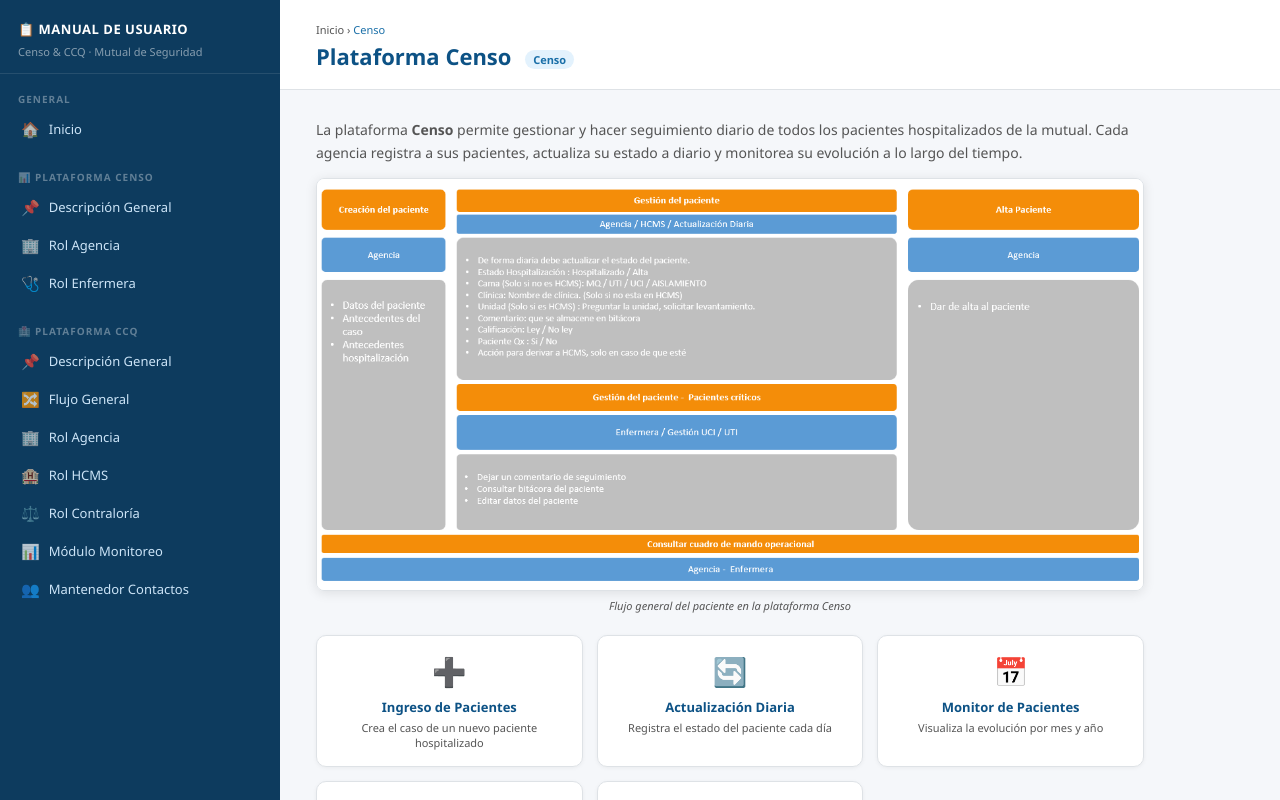
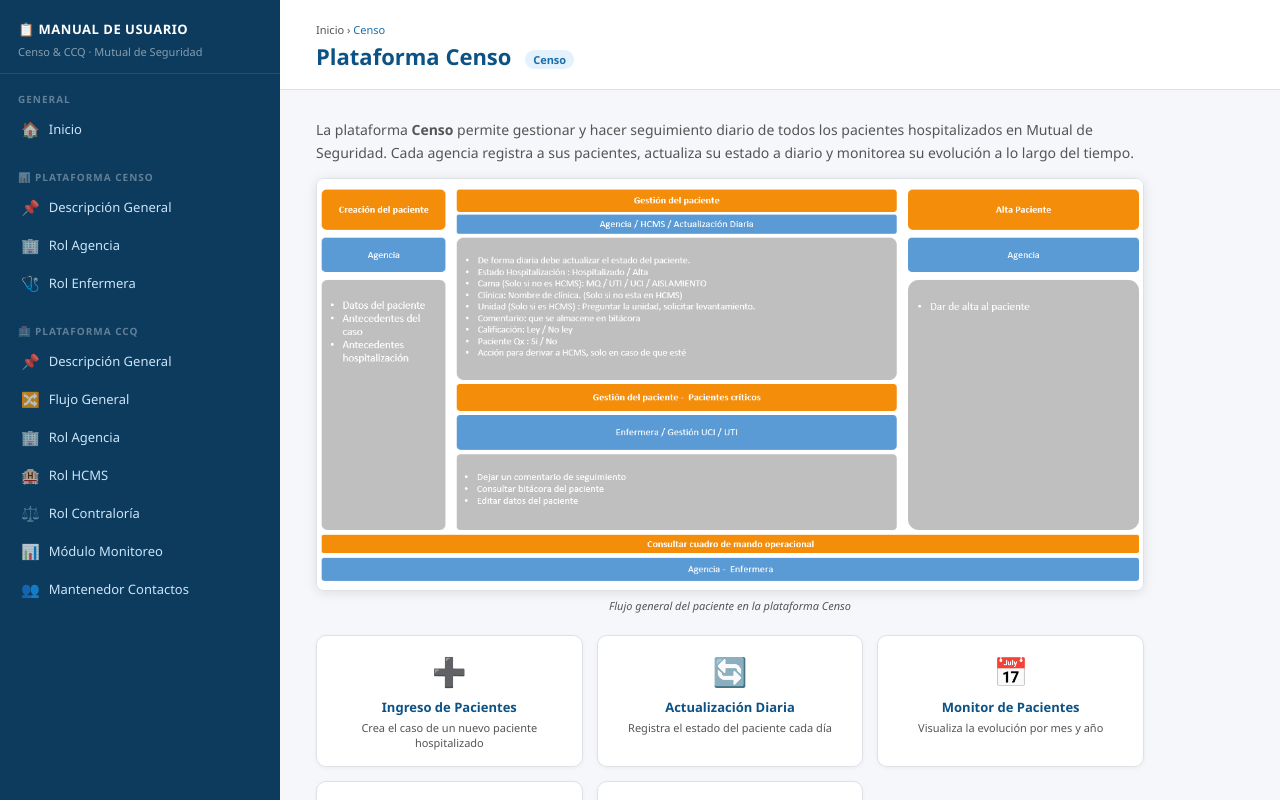
Before and after one commit to OperOnChile/manual-mutual-seguridad-censo-ccq, a plain HTML site: page index.html in a window 1280 px wide. Both pictures are taken after a click on the element 518 px from the left and 306 px from the top of the page. Drawn offline with Linux system fonts and the light colour scheme.

Commit message:
Update index.html

```diff
--- a/index.html
+++ b/index.html
@@ -722,7 +722,7 @@
       <div class="page-title">Plataforma Censo <span class="platform-badge badge-censo">Censo</span></div>
     </div>
     <div class="content">
-      <p>La plataforma <strong>Censo</strong> permite gestionar y hacer seguimiento diario de todos los pacientes hospitalizados de la mutual. Cada agencia registra a sus pacientes, actualiza su estado a diario y monitorea su evolución a lo largo del tiempo.</p>
+      <p>La plataforma <strong>Censo</strong> permite gestionar y hacer seguimiento diario de todos los pacientes hospitalizados en Mutual de Seguridad. Cada agencia registra a sus pacientes, actualiza su estado a diario y monitorea su evolución a lo largo del tiempo.</p>
 
       <img src="imgs/img_00.png" class="screenshot" alt="Flujo general del paciente en la plataforma Censo"><p class="screenshot-caption">Flujo general del paciente en la plataforma Censo</p>
 <div class="card-grid">
@@ -1789,7 +1789,6 @@
 
       <p style="margin-top:12px">Contraloría realiza dos tipos de precalificación en las Definiciones Iniciales del flujo CCQ.</p>
 
-      <img src="imgs/img_25.png" class="screenshot" alt="Galería de solicitudes — Vista Contraloría"><p class="screenshot-caption">Galería de solicitudes — Vista Contraloría</p>
 <h2>Tipos de precalificación</h2>
       <table class="field-table">
         <thead><tr><th>Tipo</th><th>Descripción</th></tr></thead>
```
